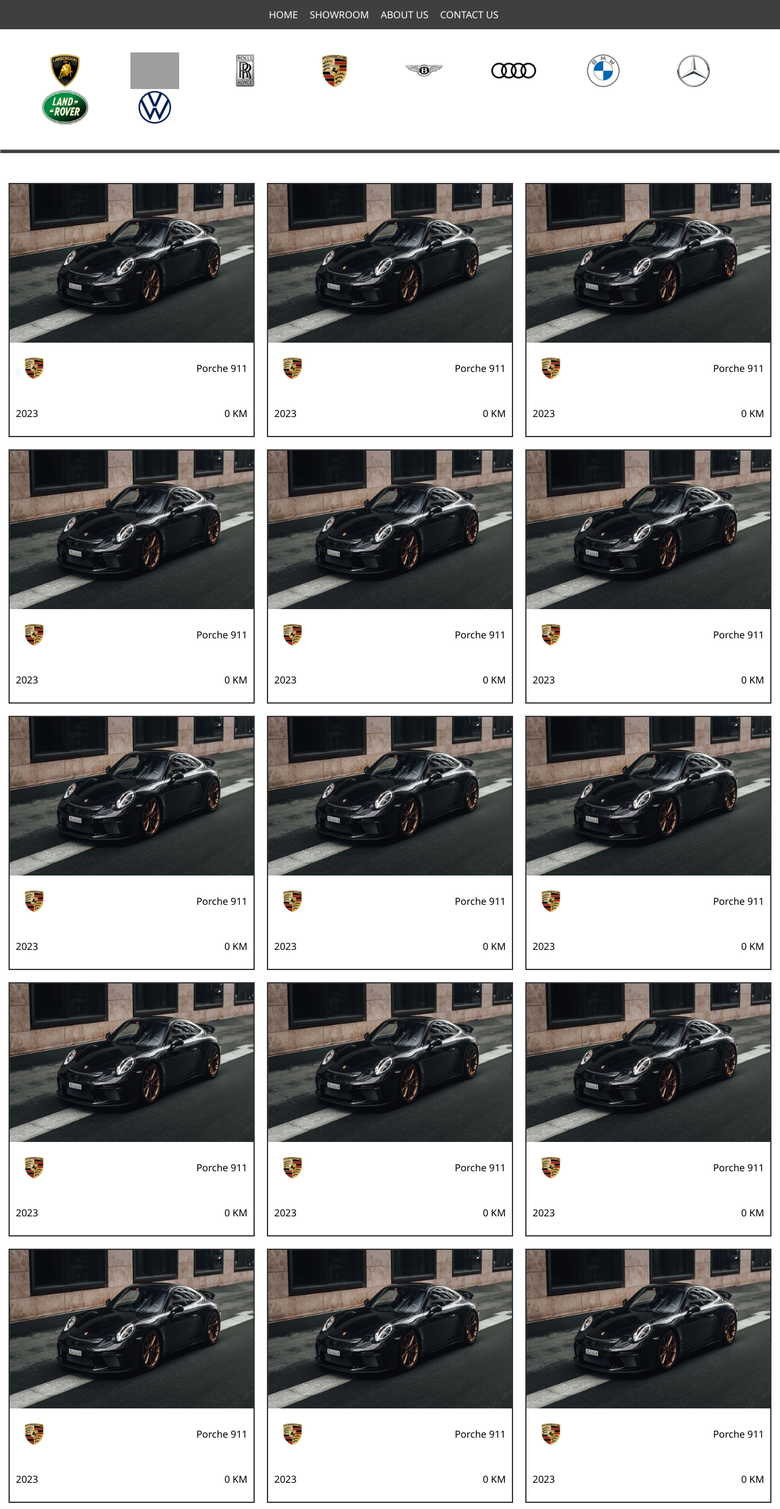
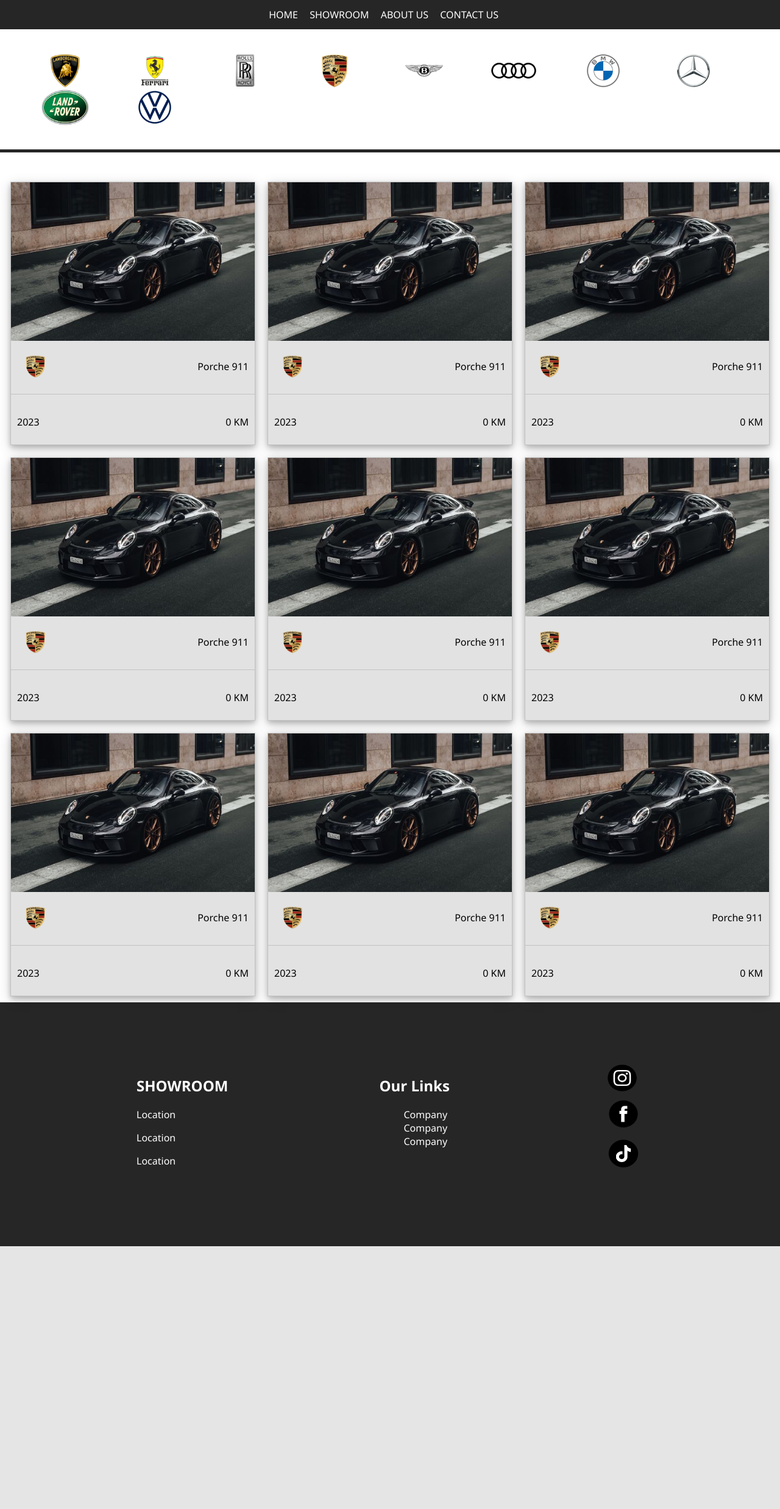
Before and after one commit to EdiiA/Project-1, a PHP site: page /showroom.html in a window 1280 px wide. Shown: the whole page at 61% size. After the commit the page ends 2044 px from the top, so only its background shows below. Run offline with PHP 8.4, Linux system fonts and the light colour scheme; grey boxes are pictures that could not be loaded.

Commit message:
footeri dhe disa ndrryshime ne main

```diff
--- a/showroom.html
+++ b/showroom.html
@@ -29,7 +29,7 @@
         <img src="Img/volkswagen-logo.png" alt="Wolkswagen" class="logo">
 
     </div>
-    <hr>
+    <hr id="hr1">
     <main>
         <div class="fotografit">
             <div class="foto-1">
@@ -38,6 +38,7 @@
                     <img src="Img/porsche-logo.png" alt="" class="logo-foto">
                     <p>Porche 911</p>
                 </div>
+                <hr id="hr2">
                 <div class="te-dhenat">
                     <p>2023</p>
                     <p>0 KM</p>
@@ -49,6 +50,7 @@
                     <img src="Img/porsche-logo.png" alt="" class="logo-foto">
                     <p>Porche 911</p>
                 </div>
+                <hr id="hr2">
                 <div class="te-dhenat">
                     <p>2023</p>
                     <p>0 KM</p>
@@ -60,6 +62,7 @@
                     <img src="Img/porsche-logo.png" alt="" class="logo-foto">
                     <p>Porche 911</p>
                 </div>
+                <hr id="hr2">
                 <div class="te-dhenat">
                     <p>2023</p>
                     <p>0 KM</p>
@@ -71,6 +74,7 @@
                     <img src="Img/porsche-logo.png" alt="" class="logo-foto">
                     <p>Porche 911</p>
                 </div>
+                <hr id="hr2">
                 <div class="te-dhenat">
                     <p>2023</p>
                     <p>0 KM</p>
@@ -82,6 +86,7 @@
                     <img src="Img/porsche-logo.png" alt="" class="logo-foto">
                     <p>Porche 911</p>
                 </div>
+                <hr id="hr2">
                 <div class="te-dhenat">
                     <p>2023</p>
                     <p>0 KM</p>
@@ -93,6 +98,7 @@
                     <img src="Img/porsche-logo.png" alt="" class="logo-foto">
                     <p>Porche 911</p>
                 </div>
+                <hr id="hr2">
                 <div class="te-dhenat">
                     <p>2023</p>
                     <p>0 KM</p>
@@ -104,6 +110,7 @@
                     <img src="Img/porsche-logo.png" alt="" class="logo-foto">
                     <p>Porche 911</p>
                 </div>
+                <hr id="hr2">
                 <div class="te-dhenat">
                     <p>2023</p>
                     <p>0 KM</p>
@@ -115,6 +122,7 @@
                     <img src="Img/porsche-logo.png" alt="" class="logo-foto">
                     <p>Porche 911</p>
                 </div>
+                <hr id="hr2">
                 <div class="te-dhenat">
                     <p>2023</p>
                     <p>0 KM</p>
@@ -126,80 +134,38 @@
                     <img src="Img/porsche-logo.png" alt="" class="logo-foto">
                     <p>Porche 911</p>
                 </div>
+                <hr id="hr2">
                 <div class="te-dhenat">
                     <p>2023</p>
                     <p>0 KM</p>
                 </div>
             </div>
-            <div class="foto-1">
-                <img src="Img/Cover-img.jpg" alt="" class="img">
-                <div class="specifikat">
-                    <img src="Img/porsche-logo.png" alt="" class="logo-foto">
-                    <p>Porche 911</p>
-                </div>
-                <div class="te-dhenat">
-                    <p>2023</p>
-                    <p>0 KM</p>
-                </div>
-            </div>
-            <div class="foto-1">
-                <img src="Img/Cover-img.jpg" alt="" class="img">
-                <div class="specifikat">
-                    <img src="Img/porsche-logo.png" alt="" class="logo-foto">
-                    <p>Porche 911</p>
-                </div>
-                <div class="te-dhenat">
-                    <p>2023</p>
-                    <p>0 KM</p>
-                </div>
-            </div>
-            <div class="foto-1">
-                <img src="Img/Cover-img.jpg" alt="" class="img">
-                <div class="specifikat">
-                    <img src="Img/porsche-logo.png" alt="" class="logo-foto">
-                    <p>Porche 911</p>
-                </div>
-                <div class="te-dhenat">
-                    <p>2023</p>
-                    <p>0 KM</p>
-                </div>
-            </div>
-            <div class="foto-1">
-                <img src="Img/Cover-img.jpg" alt="" class="img">
-                <div class="specifikat">
-                    <img src="Img/porsche-logo.png" alt="" class="logo-foto">
-                    <p>Porche 911</p>
-                </div>
-                <div class="te-dhenat">
-                    <p>2023</p>
-                    <p>0 KM</p>
-                </div>
-            </div>
-            <div class="foto-1">
-                <img src="Img/Cover-img.jpg" alt="" class="img">
-                <div class="specifikat">
-                    <img src="Img/porsche-logo.png" alt="" class="logo-foto">
-                    <p>Porche 911</p>
-                </div>
-                <div class="te-dhenat">
-                    <p>2023</p>
-                    <p>0 KM</p>
-                </div>
-            </div>
-            <div class="foto-1">
-                <img src="Img/Cover-img.jpg" alt="" class="img">
-                <div class="specifikat">
-                    <img src="Img/porsche-logo.png" alt="" class="logo-foto">
-                    <p>Porche 911</p>
-                </div>
-                <div class="te-dhenat">
-                    <p>2023</p>
-                    <p>0 KM</p>
-                </div>
-            </div>
-
         </div>
     </main>
+    <footer>
+        <div class="footeri">
+            <div class="f-p1">
+                <h2>SHOWROOM</h2>
+                <p>Location</p>
+                <p>Location</p>
+                <p>Location</p>
+
+            </div>
+            <div class="f-p2">
+                <h2>Our Links</h2>
+                <ul class="lista">
+                    <l1><a id="list-item" href="">Company</a></l1>
+                    <l1><a id="list-item" href="">Company</a></l1>
+                    <l1><a id="list-item" href="">Company</a></l1>
+                </ul>
+            </div>
+            <div class="f-fotot">
+                <a href=""><img src="Img/Instagram.png" alt="" class="img-1"></a>
+                <a href=""><img src="Img/facebook.png" alt="" class="img-f"></a>
+                <a href=""><img src="Img/Tiktok.png.webp" alt="" class="img-f"></a>
+            </div>
+        </div>
+    </footer>
 
 </body>
 </html>
--- a/style-showroom.css
+++ b/style-showroom.css
@@ -7,7 +7,7 @@ body{
 header{
    display: flex;
    flex-direction: row;
-    background-color: rgba(0, 0, 0, 0.753);
+    background-color: #262626;
     height: 3em;
     align-items: center;
     justify-content: center;
@@ -43,8 +43,9 @@ header>ul>li>a:hover{
     height: 60px;
     margin-left: 4.2em;
 }
-hr{
-    background-color:rgba(0, 0, 0, 0.753);
+#hr1{
+    background-color: #262626;
+    border: 5px  #262626;
     height: 5px;
     margin: 3% 0;
 
@@ -56,8 +57,11 @@ hr{
     justify-content: center;
 }
 .foto-1{
-    border: 2px solid #333;
+    border: 1px solid  #c2c2c2;
     margin: 10px;
+    background-color:  #e2e2e2;
+    box-shadow: 0 4px 8px 0 rgba(0, 0, 0, 0.2), 0 6px 20px 0 rgba(0, 0, 0, 0.19);
+
 
 
 }
@@ -72,6 +76,7 @@ hr{
     align-items: center;
     padding: 10px;
 
+
 }
 .te-dhenat{
     display: flex;
@@ -84,5 +89,49 @@ hr{
 .logo-foto{
     width: 60px;
     height: 40px;
+}
+#hr2{
+    height: 1px;
+    background-color: #c2c2c2;
+    border: 1px #c2c2c2;
 
 }
+footer{
+    background-color: #262626;
+    color: white;
+    width: 100%;
+    height: 400px;
+}
+.footeri{
+    padding: 100px;
+    display: flex;
+    flex-direction: row;
+    justify-content: space-around;
+    /* align-items: center; */
+}
+.lista{
+    display: flex;
+    flex-direction: column;
+
+}
+#list-item{
+    text-decoration: none;
+    color: white;
+}
+.f-fotot{
+    /* padding-top: 40px; */
+    display: flex;
+    flex-direction: column;
+
+}
+.img-f{
+    width: 64px;
+    height: 60px;
+    margin-left: 5px;
+}
+.img-1{
+    width: 70px;
+    height: 48px;
+    background-size: cover;
+
+}
```
Also changed, not shown: Img/2025.png (renamed from Img/2025.png..webp), Img/Instagram.png (added), Img/Tiktok.png.webp (added), Img/facebook.png (added).
